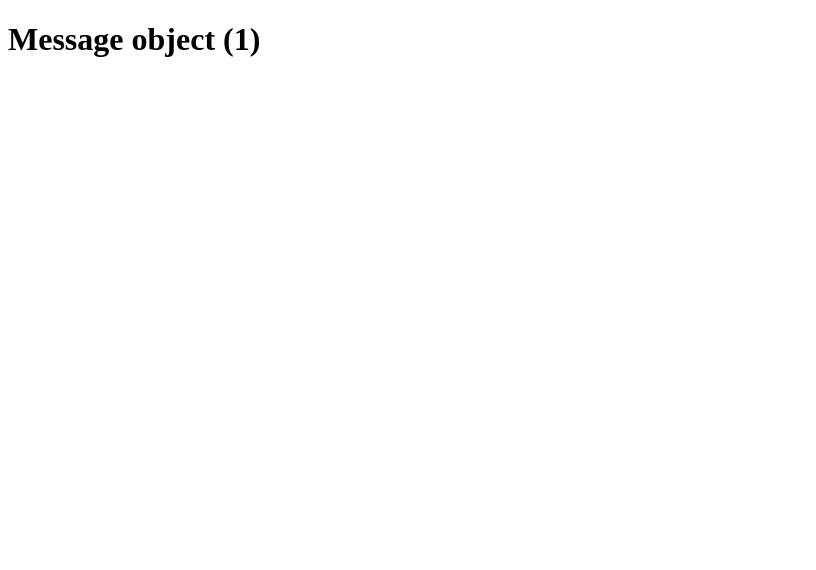
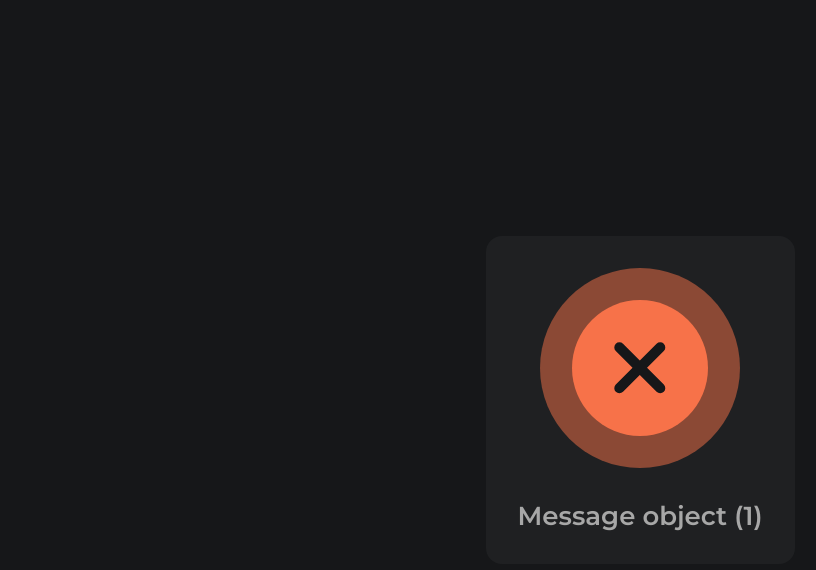
Before and after one commit to pavelhardzei/messenger, a Django app: template app/templates/verification/email_verification.html in a window 1280 px wide. Shown: the top 570 px of the page, without its empty margins (0-816 px from the left). Run offline with Django 3.2, Linux system fonts and the light colour scheme; the template is opened without the code that fills it: values that come from a table or form of the project are taken from there, others are empty; tables that the repository leaves empty hold one stand-in row (values such as "Sample post").

Commit message:
stylized email verification response template

```diff
--- a/app/templates/verification/email_verification.html
+++ b/app/templates/verification/email_verification.html
@@ -3,10 +3,175 @@
 <head>
     <meta charset="UTF-8">
     <meta http-equiv="X-UA-Compatible" content="IE=edge">
-    <meta name="viewport" content="width=device-width, initial-scale=1.0">
-    <title>Verification</title>
+    <meta name="viewport" content="width=device-width,user-scalable=no,initial-scale=1.0,maximum-scale=1.0">
+    <title>DarkTalk</title>
+    <style>
+        @import url('https://fonts.googleapis.com/css2?family=Montserrat:ital,wght@0,100;0,200;0,300;0,400;0,500;0,600;0,700;0,800;0,900;1,100;1,200;1,300;1,400;1,500;1,600;1,700;1,800;1,900&display=swap');
+
+        :root {
+            --main-background-color: rgb(22, 23, 25);
+            --card-background-color: rgb(31, 32, 34);
+
+            --main-title-color: rgb(255, 255, 255);
+            --second-title-color: rgb(167, 167, 167);
+
+            --success-color: rgba(110, 207, 151, 1);
+            --success-color-5: rgba(110, 207, 151, 0.5);
+
+            --danger-color: rgb(247, 114, 73);
+            --danger-color-5: rgba(247, 114, 73, 0.5);
+        }
+
+        *,
+        html {
+            padding: 0;
+            margin: 0;
+            box-sizing: border-box;
+            font-family: 'Montserrat', sans-serif;
+        }
+
+        html {
+            background-color: var(--main-background-color);
+        }
+
+        @keyframes scale {
+            from {
+                transform: scale(0);
+            }
+
+            to {
+                transform: scale(1);
+            }
+        }
+
+        @keyframes rotate {
+            from {
+                transform: rotate(-75deg);
+            }
+
+            to {
+                transform: rotate(0);
+            }
+        }
+
+        .page {
+            display: flex;
+            flex-direction: row;
+            justify-content: center;
+            align-items: center;
+            width: 100vw;
+            height: 100vh;
+        }
+
+        .page__card {
+            display: flex;
+            flex-direction: column;
+            justify-content: space-between;
+            align-items: center;
+
+            padding: 32px;
+            border-radius: 16px;
+            background-color: var(--card-background-color);
+            min-width: 300px;
+            min-height: 300px;
+        }
+
+        .page__card_title {
+            font-size: 26px;
+            font-weight: 600;
+            text-align: center;
+            color: var(--second-title-color);
+
+            animation-name: scale;
+            animation-duration: 1.5s;
+        }
+
+        .page__card_icon_circle_wrapper {
+            width: 200px;
+            height: 200px;
+            border-radius: 50%;
+            padding: 32px;
+            margin-bottom: 32px;
+            animation-name: scale;
+            animation-duration: 0.75s;
+        }
+
+        .page__card_icon_circle {
+            display: flex;
+            flex-direction: row;
+            justify-content: center;
+            align-items: center;
+            width: 100%;
+            height: 100%;
+            border-radius: 50%;
+            animation-name: scale;
+            animation-duration: 1s;
+        }
+
+        .page__card_icon_circle_wrapper.page--success {
+            background-color: var(--success-color-5);
+        }
+
+        .page__card_icon_circle_wrapper.page--success .page__card_icon_circle {
+            background-color: var(--success-color);
+        }
+
+        .page__card_icon_circle_wrapper.page--error {
+            background-color: var(--danger-color-5);
+        }
+
+        .page__card_icon_circle_wrapper.page--error .page__card_icon_circle {
+            background-color: var(--danger-color);
+        }
+
+        .page__card_icon_circle svg {
+            fill: var(--main-title-color);
+            width: 60%;
+            height: 60%;
+
+            animation-name: rotate;
+            animation-duration: 1.5s;
+        }
+
+        .page__card_icon_circle_wrapper.page--error svg {
+            fill: var(--main-background-color);
+            stroke: var(--main-background-color);
+        }
+    </style>
 </head>
 <body>
-    <h1>{{ message }}</h1>
+    <div class="page">
+        {% if state == "verified" %}
+        <div class="page__card">
+            <div class="page__card_icon_circle_wrapper page&#45;&#45;success">
+                <div class="page__card_icon_circle">
+                    <svg viewBox="0 0 18 18" xmlns="http://www.w3.org/2000/svg">
+                        <path
+                            d="M6.47 11.35l7.94-8.382c.57-.6 1.52-.627 2.122-.057.6.57.627 1.52.057 2.123l-9 9.5-.016.014-.014.015c-.58.582-1.52.586-2.106.015l-.02-.02-3.995-3.994c-.587-.585-.587-1.535 0-2.12.584-.586 1.534-.586 2.12 0l2.91 2.91z"
+                            fill-rule="evenodd" />
+                    </svg>
+                </div>
+            </div>
+            <h2 class="page__card_title">
+                {{ message }}
+            </h2>
+        </div>
+        {% else %}
+        <div class="page__card">
+            <div class="page__card_icon_circle_wrapper page--error">
+                <div class="page__card_icon_circle">
+                    <svg xmlns="http://www.w3.org/2000/svg" viewBox="0 0 24 24" stroke-width="3" stroke-linecap="round"
+                        stroke-linejoin="round">
+                        <line x1="18" y1="6" x2="6" y2="18" />
+                        <line x1="6" y1="6" x2="18" y2="18" />
+                    </svg>
+                </div>
+            </div>
+            <h2 class="page__card_title">
+                {{ message }}
+            </h2>
+        </div>
+        {% endif %}
+    </div>
 </body>
 </html>
```
Also changed, not shown: app/users/views.py (+5 -3 lines).
